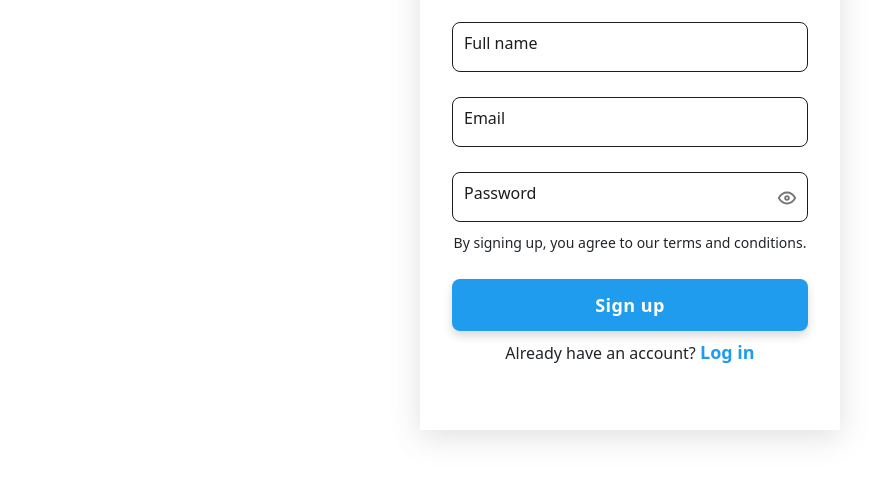
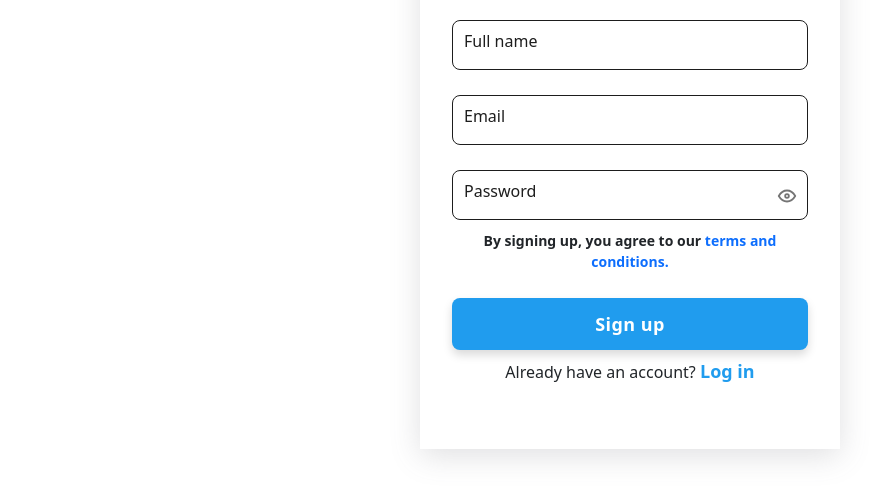
Before and after one commit to eighty-nine89/zero-hunger, a plain HTML site: page signup.html in a window 1280 px wide. Shown: the part 282-780 px from the top of the page, without its empty margins (10-885 px from the left). Drawn offline with nearby package versions, Linux system fonts and the light colour scheme.

Commit message:
update-001

```diff
--- a/signup.html
+++ b/signup.html
@@ -71,8 +71,8 @@
                         Password
                     </label>
                 </div>
-                <p style="font-size: 14px; font-weight: lighter; text-align: center;">
-                    By signing up, you agree to our terms and conditions.
+                <p style="font-size: 14px; font-weight: bold; text-align: center;">
+                    By signing up, you agree to our <span style="color: #209CEE;"><a href="t&c.html" target="_blank" style="text-decoration: none;">terms and  conditions.</a></span>
                 </p>
                 <button id="submit" type="submit" value="submit" class="my-form__button">
                     Sign up
```
